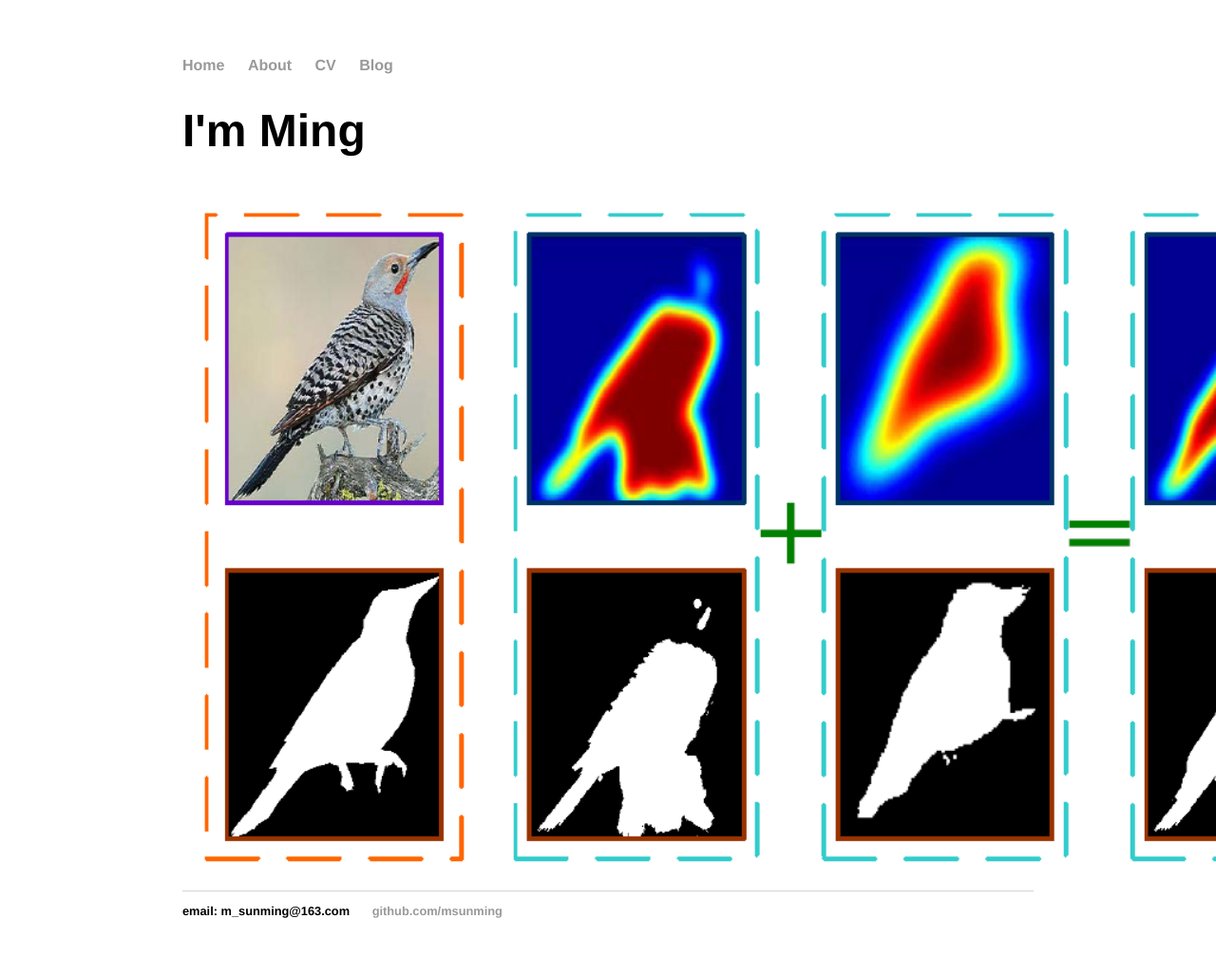
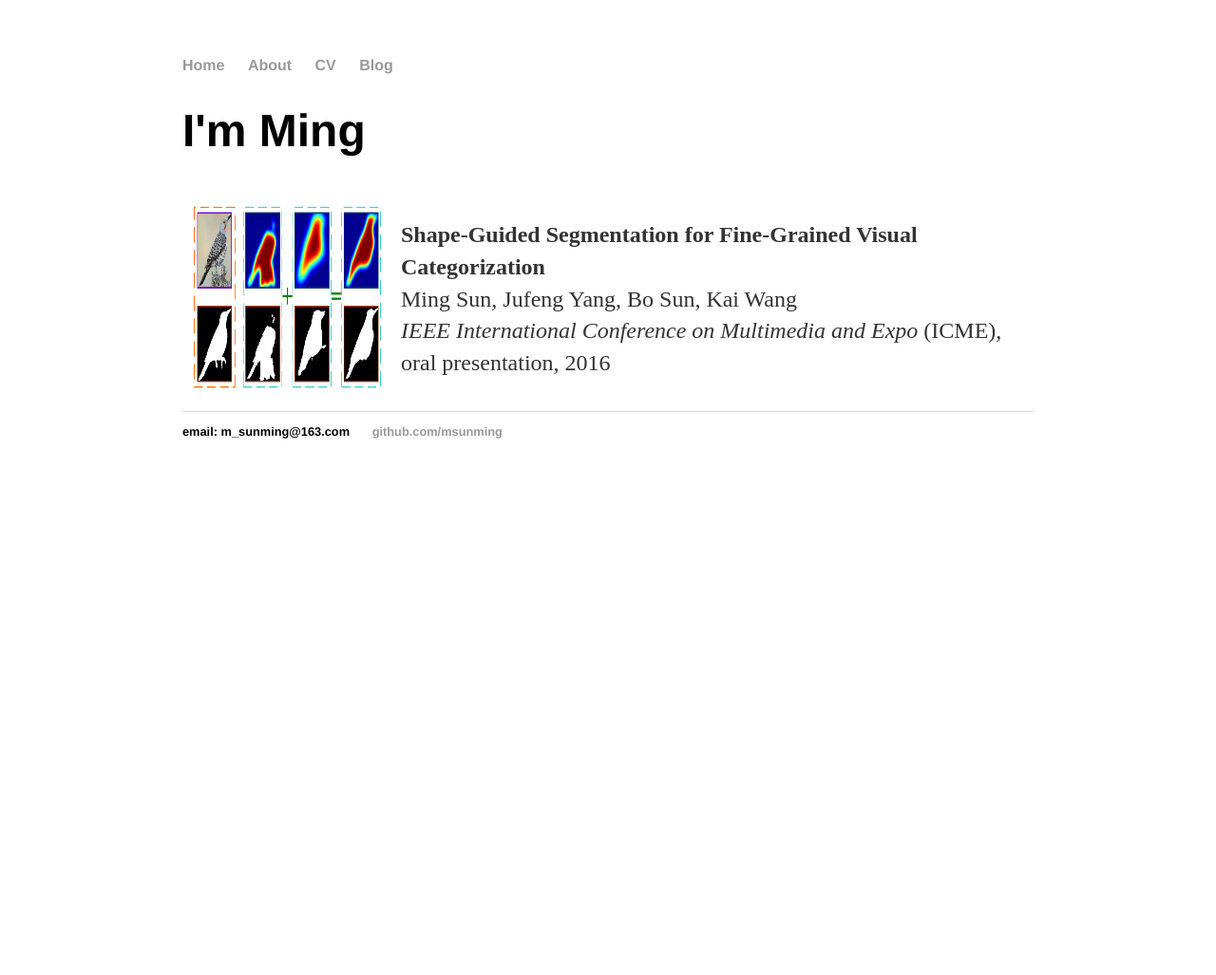
Before and after one commit to msunming/msunming.github.io, a Jekyll site: the page index.html, which Jekyll copies as it is, in a window 1280 px wide. Shown: the whole page at 95% size. Built offline with Jekyll 4.4.1, drawn with Linux system fonts in a browser that asks for light colours; after the commit the page ends 900 px from its top, so only the background shows below that.

Commit message:
Update index.html

```diff
--- a/index.html
+++ b/index.html
@@ -1,7 +1,7 @@
 <!DOCTYPE html>
 	<html>
 		<head>
-			<title>{{ I'am Ming }}</title>
+			<title>{{ Ming }}</title>
 			<!-- link to main stylesheet -->
 			<link rel="stylesheet" type="text/css" href="/css/main.css">
 		</head>
@@ -20,7 +20,7 @@
 			<table border="0" cellpadding="10" cellspacing="0" width="900" align="center" bgcolor="#FFFFFF">
 			<tr>
     				<td>
-      					<img border=0 src="Image/2016shape.png" class="publogo"></a>
+      					<img border=0 src="Image/2016shape.png" height="200" width="200" class="publogo"></a>
     				</td>
     				<td>
       					<div class="publication">
```
